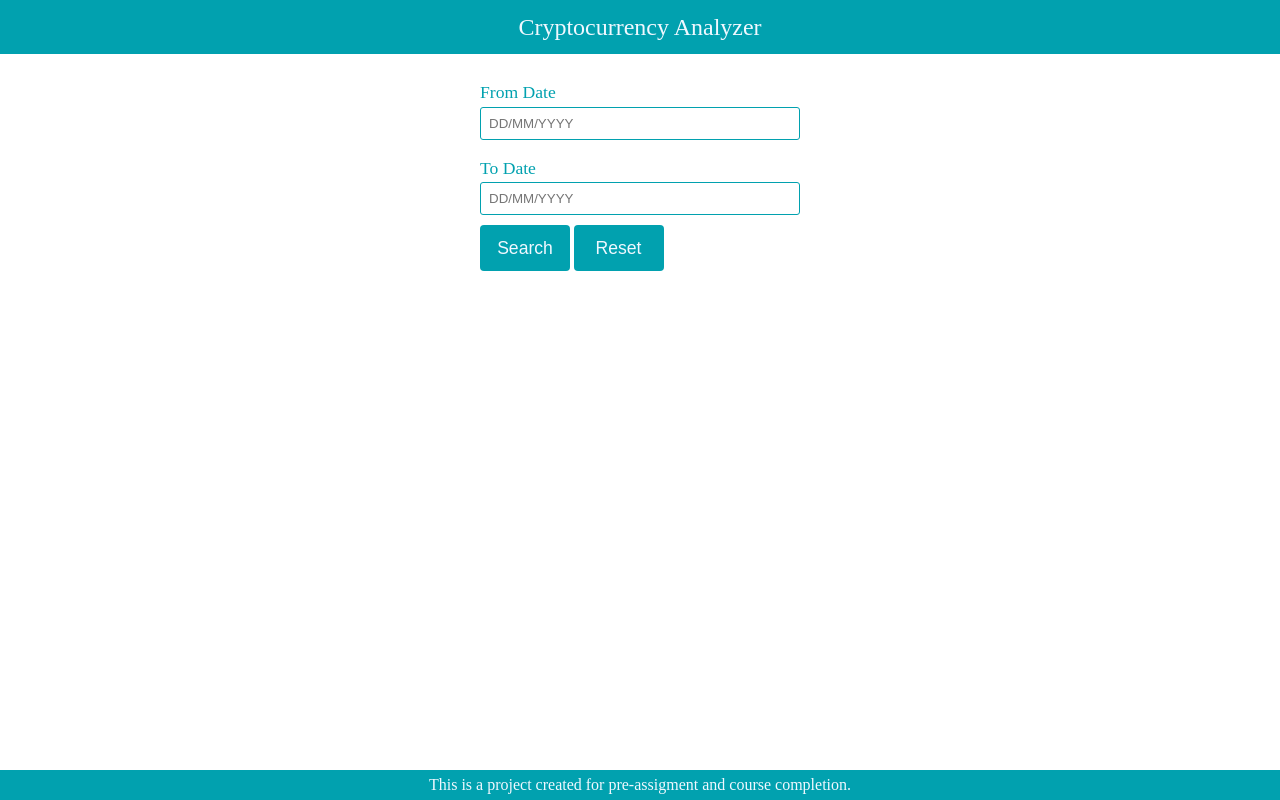
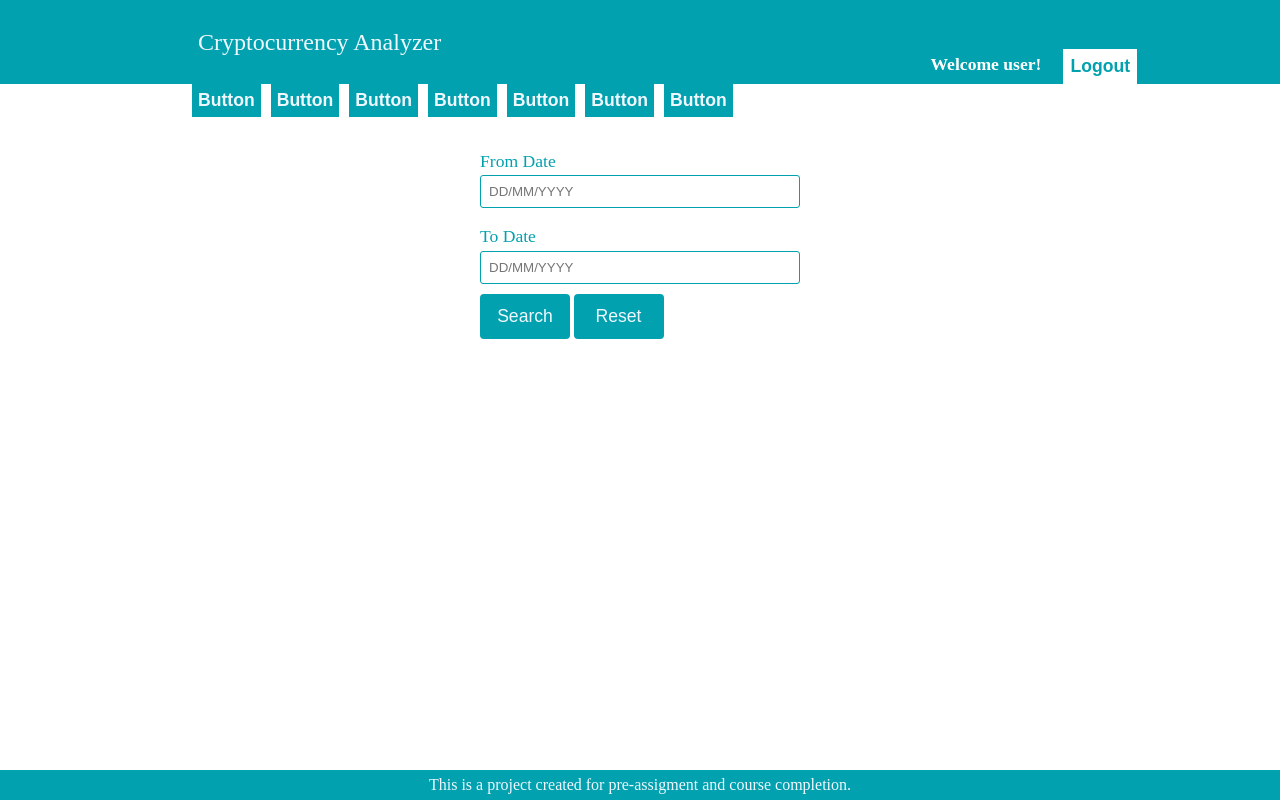
Before and after one commit to KoskinenTimo/Crypto-Analyzer-For-Scrooge, a React (Create React App) app: page / in a window 1280 px wide. Built offline with nearby package versions, Linux system fonts and the light colour scheme.

Commit message:
created placeholders for next features, login and navbar, basic css and components added

```diff
--- a/src/App.js
+++ b/src/App.js
@@ -6,6 +6,7 @@ import DateInputForm from './components/DateInputForm'
 import ErrorMessage from "./components/ErrorMessage"
 import Footer from "./components/Footer"
 import DataView from "./components/DataView"
+import NavBar from "./components/NavBar"
 
 
 function App() {
@@ -17,7 +18,7 @@ function App() {
   return (
     <div className="wrapper">
       <Header />
-
+      <NavBar />
       <ErrorMessage
         error={error}
         setError={setError}
--- a/src/components/Header.js
+++ b/src/components/Header.js
@@ -1,10 +1,14 @@
 import React from "react";
+
+// Components
+import LoginBar from "./LoginBar";
 
 
 const Header = () => {
   return(
-    <header>
+    <header className="flex-row-space-btw">
       <h1>Cryptocurrency Analyzer</h1>
+      <LoginBar />
     </header>
   );
 }
--- /dev/null
+++ b/src/components/LoginBar.js
@@ -0,0 +1,23 @@
+import React, { useState } from "react";
+
+
+const LoginBar = () => {
+  const [ login, setLogin ] = useState(true)
+
+  return (
+    <div className="login-bar flex-row">
+    {
+      login
+      ?
+      <>
+        <h3>Welcome user!</h3>
+        <button onClick={() => setLogin(false)}>Logout</button>
+      </>
+      :
+      <button onClick={() => setLogin(true)}>Login</button>
+    }
+  </div>
+  )
+}
+
+export default LoginBar
--- /dev/null
+++ b/src/components/NavBar/NavButton.js
@@ -0,0 +1,8 @@
+import React from "react";
+
+
+const NavButton = () => {
+  return (<button className="navbar-button">Button</button>)
+}
+
+export default NavButton
--- /dev/null
+++ b/src/components/NavBar/index.js
@@ -0,0 +1,20 @@
+import React from "react";
+import NavButton from "./NavButton";
+
+
+const NavBar = () => {
+  return (
+    <div className="header-navbar flex-row">
+      <NavButton />
+      <NavButton />
+      <NavButton />
+      <NavButton />
+      <NavButton />
+      <NavButton />
+      <NavButton />
+    </div>
+  )
+
+}
+
+export default NavBar
--- a/src/css/index.css
+++ b/src/css/index.css
@@ -12,12 +12,7 @@ body {
 header {
   background-color: #01a1af;
   width: 100%;
-  margin: 0 0 20px 0;
-}
-
-header h1 {
-  color: aliceblue;
-  padding: 15px;
+  margin: 0;
 }
 
 footer {
@@ -36,9 +31,58 @@ h4 {
   font-size: 1.1em;
 }
 
+button {
+  border: none;
+}
+
 footer p {
   margin: 0;
   color: aliceblue;
+}
+
+header h1 {
+  color: aliceblue;
+  padding: 30px 30px 30px 6px;
+  margin-left: 15%
+}
+
+header .login-bar {
+  overflow-y: hidden;
+  margin: auto 10% 0 0
+}
+
+header button,
+header h3 {
+  font-size: 1.1em;
+  font-weight: bold;
+  padding: 7px;
+  margin-right: 15px;
+}
+
+header button {
+  border: none;
+  color: #01a1af;
+  background-color: white;
+}
+
+header h3 {
+  color: white;
+}
+
+header button:hover {
+  color:aliceblue;
+  background-color: #01c9db;
+}
+
+.flex-row-space-btw {
+  display: flex;
+  flex-direction: row;
+  justify-content: space-between;
+}
+
+.flex-row {
+  display: flex;
+  flex-direction: row;
 }
 
 #error-message-container,
@@ -60,6 +104,20 @@ footer p {
   color: aliceblue;
   padding: 8px;
 
+}
+
+.header-navbar {
+  margin: 0 0 2% 15%;
+  justify-content: start;
+}
+
+.navbar-button {
+  background-color: #01a1af;
+  color: aliceblue;
+  font-size: 1.1em;
+  font-weight: bold;
+  padding: 6px;
+  margin: 0 10px 0 0;
 }
 
 .date-form {
@@ -99,7 +157,8 @@ footer p {
   margin-right: 0.2em;
 }
 
-.date-form-button:hover {
+.date-form-button:hover,
+.navbar-button:hover {
   background-color: #01c9db;
 }
 
```
Also changed, not shown: 1 other file (tests, documents, lock files or other folders).
